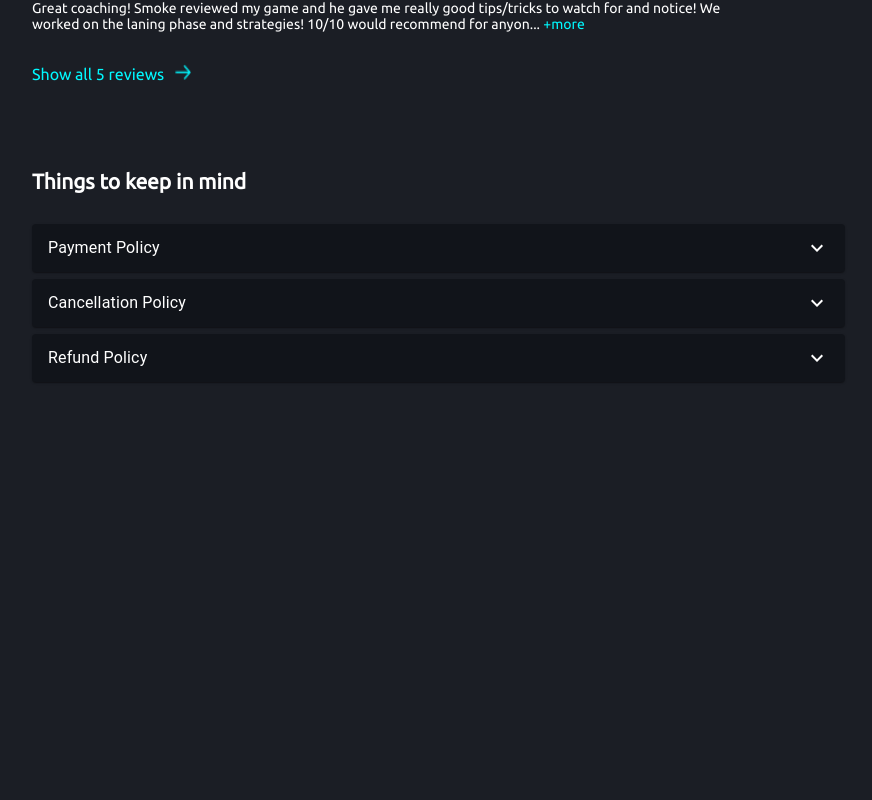
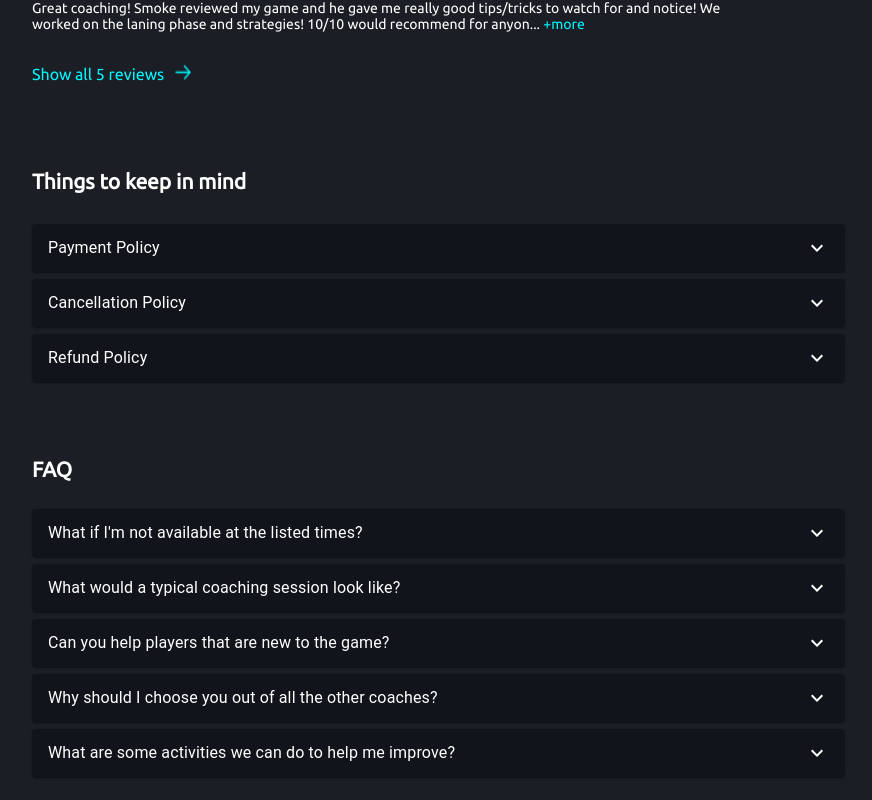
Before and after one commit to fady-dib/summary-page, a Next.js app: page /summary in a window 1280 px wide. Shown: the part 1749-2549 px from the top of the page, without its empty margins (8-880 px from the left). Before the commit the page ends 2139 px from the top, so only its background shows below. Built offline with nearby package versions, Linux system fonts and the light colour scheme.

Commit message:
Add faq component

```diff
--- a/components/Description/Description.tsx
+++ b/components/Description/Description.tsx
@@ -1,5 +1,5 @@
 import React from 'react';
-import "../Description/Description.css"
+import "../Description/description.css"
 
 interface CoachProps {
     name: string;
--- /dev/null
+++ b/components/Questions/questions.css
@@ -0,0 +1,6 @@
+.faq{
+    font-weight: 700;
+    font-size: 21px;
+    margin-bottom: 27px;
+    margin-top: 75px;
+}
--- /dev/null
+++ b/components/Questions/questions.tsx
@@ -0,0 +1,74 @@
+import React from 'react';
+import '../Questions/questions.css';
+import { Accordion, AccordionSummary, AccordionDetails, Typography, Box } from '@mui/material';
+import ExpandMoreIcon from '@mui/icons-material/ExpandMore';
+
+const Questions : React.FC = () => {
+    return(
+        <div>
+            <p className='faq'>FAQ</p>
+             <Box sx={{ marginBottom: '7px', borderRadius: '50px'}}>
+        <Accordion sx={{ backgroundColor: ' #11141A', color: 'white'}}>
+          <AccordionSummary expandIcon={<ExpandMoreIcon sx={{ color: 'white'}}/>}>
+            <Typography>What if I'm not available at the listed times?</Typography>
+          </AccordionSummary>
+          <AccordionDetails>
+            <Typography>
+              {`Lorem ipsum dolor sit amet, consectetur adipiscing elit. Suspendisse malesuada lacus ex, sit amet blandit leo lobortis eget.`}
+            </Typography>
+          </AccordionDetails>
+        </Accordion>
+      </Box>
+      <Box sx={{ marginBottom: '7px' }}>
+        <Accordion sx={{ backgroundColor: ' #11141A', color: 'white'}}>
+          <AccordionSummary expandIcon={<ExpandMoreIcon sx={{ color: 'white'}}/>} >
+            <Typography>What would a typical coaching session look like?</Typography>
+          </AccordionSummary>
+          <AccordionDetails >
+            <Typography>
+              {`Lorem ipsum dolor sit amet, consectetur adipiscing elit. Suspendisse malesuada lacus ex, sit amet blandit leo lobortis eget.`}
+            </Typography>
+          </AccordionDetails>
+        </Accordion>
+      </Box>
+      <Box sx={{ marginBottom: '7px' }}>
+        <Accordion sx={{ backgroundColor: ' #11141A', color: 'white'}}>
+          <AccordionSummary expandIcon={<ExpandMoreIcon sx={{ color: 'white'}}/>}>
+            <Typography>Can you help players that are new to the game?</Typography>
+          </AccordionSummary>
+          <AccordionDetails>
+            <Typography>
+              {`Lorem ipsum dolor sit amet, consectetur adipiscing elit. Suspendisse malesuada lacus ex, sit amet blandit leo lobortis eget.`}
+            </Typography>
+          </AccordionDetails>
+        </Accordion>
+      </Box>
+      <Box sx={{ marginBottom: '7px' }}>
+        <Accordion sx={{ backgroundColor: ' #11141A', color: 'white'}}>
+          <AccordionSummary expandIcon={<ExpandMoreIcon sx={{ color: 'white'}}/>}>
+            <Typography>Why should I choose you out of all the other coaches?</Typography>
+          </AccordionSummary>
+          <AccordionDetails>
+            <Typography>
+              {`Lorem ipsum dolor sit amet, consectetur adipiscing elit. Suspendisse malesuada lacus ex, sit amet blandit leo lobortis eget.`}
+            </Typography>
+          </AccordionDetails>
+        </Accordion>
+      </Box>
+      <Box>
+        <Accordion sx={{ backgroundColor: ' #11141A', color: 'white'}}>
+          <AccordionSummary expandIcon={<ExpandMoreIcon sx={{ color: 'white'}}/>}>
+            <Typography>What are some activities we can do to help me improve?</Typography>
+          </AccordionSummary>
+          <AccordionDetails>
+            <Typography>
+              {`Lorem ipsum dolor sit amet, consectetur adipiscing elit. Suspendisse malesuada lacus ex, sit amet blandit leo lobortis eget.`}
+            </Typography>
+          </AccordionDetails>
+        </Accordion>
+      </Box>
+    </div>
+    )
+}
+
+export default Questions
--- a/components/payment/payment.css
+++ b/components/payment/payment.css
@@ -56,6 +56,10 @@
     gap: 16px;
     justify-content: center;
     align-items: center;
+    height:77.5px
+}
+.radio-1{
+    height: 96.5px
 }
 
 .div-1 {
--- a/components/payment/payment.tsx
+++ b/components/payment/payment.tsx
@@ -1,5 +1,5 @@
 import React, { useState } from 'react';
-import '../payment/payment.css';
+import './payment.css';
 import { styled } from '@mui/system';
 import { Box } from '@mui/material';
 import { RadioGroup, FormControlLabel, Radio, RadioGroupProps } from '@mui/material';
@@ -70,7 +70,7 @@ const Payment: React.FC = () => {
                             </div>
                             <p>$6.35</p>
                         </div>
-                        <div className='radio'>
+                        <div className='radio radio-1'>
                             <FormControlLabel value="duo" control={<CustomRadio />} label="" sx={{ padding: 0, margin: 0 }} />
                             <div className='label'>
                                 <div className='label-1'>Duo coaching 1h</div>
--- a/pages/summary/index.tsx
+++ b/pages/summary/index.tsx
@@ -1,9 +1,10 @@
 import React from "react";
 import "../summary/summary.css"
 import Description from "../../components/Description/Description";
-import Payment from "@/components/payment/payment";
+import Payment from "@/components/Payment/payment";
 import Reviews from "@/components/Reviews/reviews";
 import KeepInMind from "@/components/Keep-in-mind/KeepInMind";
+import Questions from "@/components/Questions/questions";
 
 const Summary: React.FC = () => {
 
@@ -35,6 +36,7 @@ const Summary: React.FC = () => {
                 </div>
                 <div className="keep-in-mind">
                     <KeepInMind></KeepInMind>
+                    <Questions></Questions>
                 </div>
             </div>
         </>
--- a/pages/summary/summary.css
+++ b/pages/summary/summary.css
@@ -6,12 +6,12 @@ body {
 .main-container{
     margin-left: auto;
     margin-right: auto;
-    width: 1200px
+    width: 1200px;
+    margin-bottom: 5%
 }
 
 .container {
     display: flex;
-
 }
 
 .col-1 {
```
Also changed, not shown: app/page.tsx (+1 -23 lines). Lines whose indentation alone changed are shown as unchanged.
